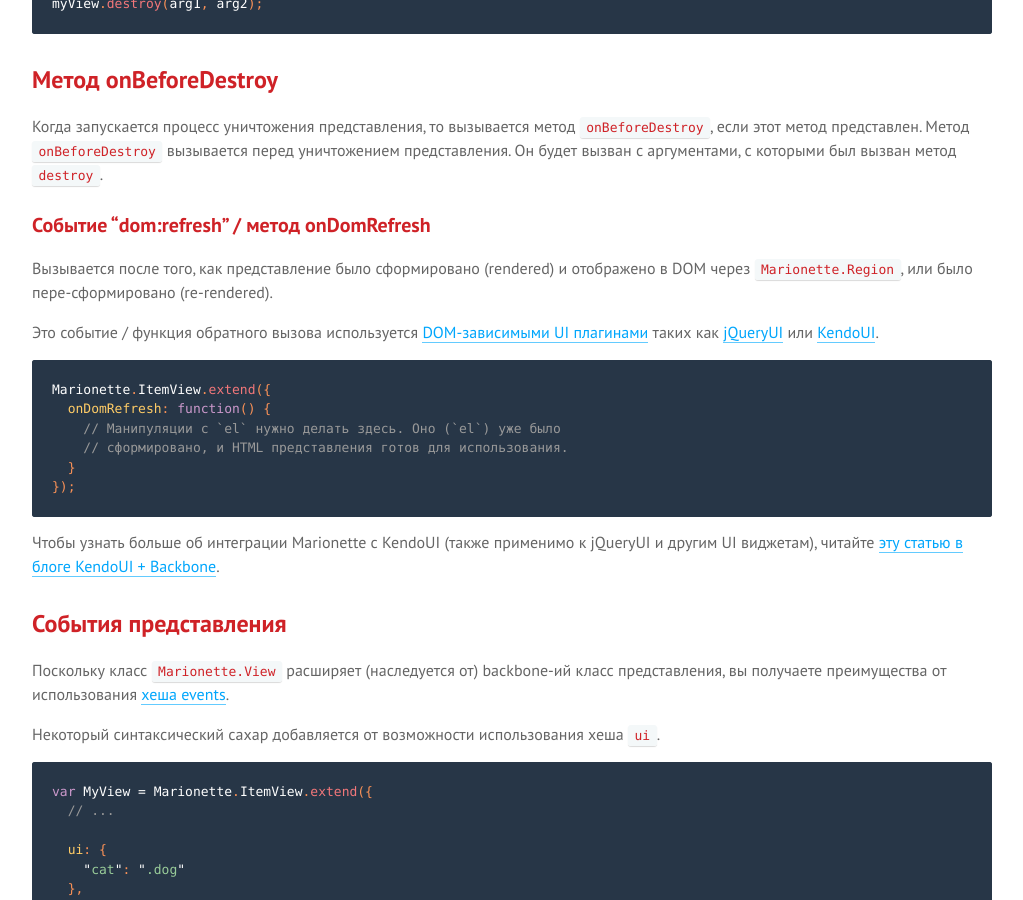
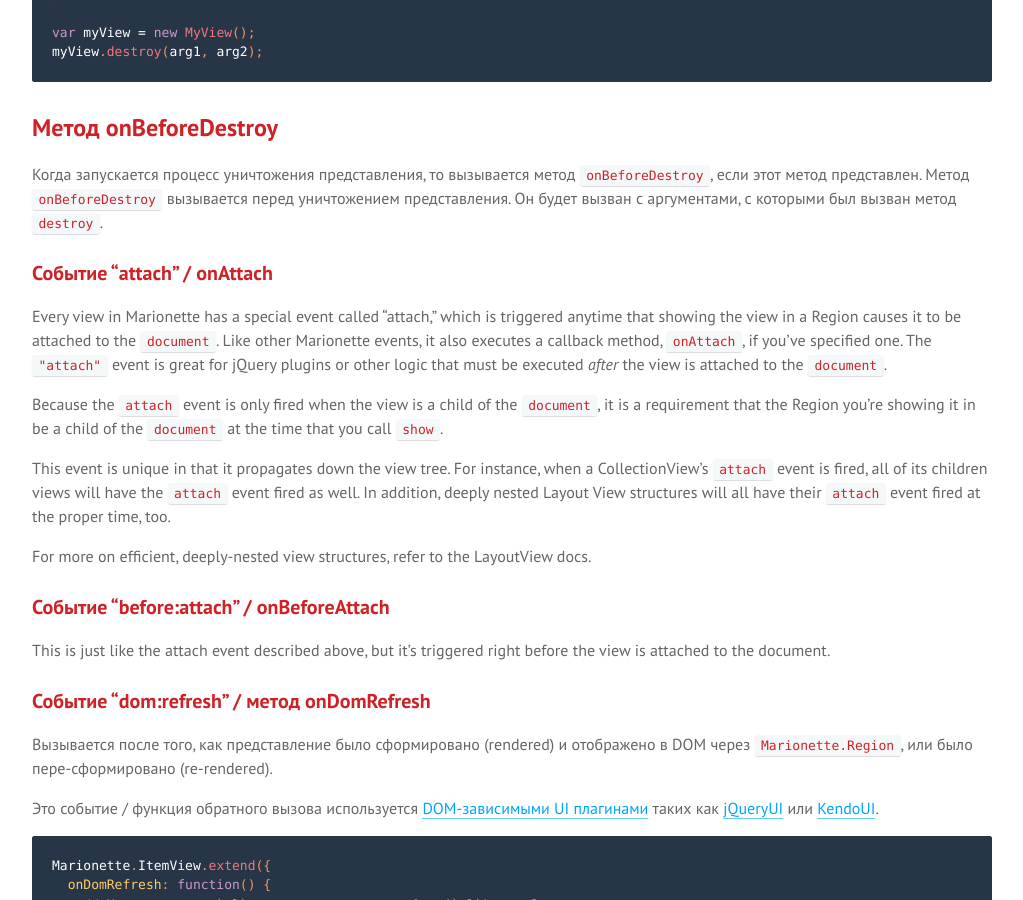
Before and after one commit to sadcitizen/marionettejs.ru, a Jekyll site: the page built from _posts/2014-06-10-view.md, in a window 1280 px wide and 900 px high, scrolled down 2919 px. Shown: the whole window, without its empty margins (128-1151 px from the left). Built offline with Jekyll 4.4.1, drawn with Linux system fonts in a browser that asks for light colours; some web fonts are replaced; Markdown is read by kramdown in place of the engine named in the settings; some of the changed text lies outside the part shown.

Commit message:
update ru/View to v2.3.0

```diff
--- a/_includes/translation/ru/marionette.view.md
+++ b/_includes/translation/ru/marionette.view.md
@@ -14,11 +14,13 @@ Marionette имеет базовый класс `Marionette.View`,
 * [Метод onShow](#view-onshow)
 * [Метод destroy](#view-destroy)
 * [Метод onBeforeDestroy](#view-onbeforedestroy)
+* [Событие "attach" / onAttach](#view-attach--onattach-event)
+* [Событие "before:attach" / onBeforeAttach](#view-beforeattach--onbeforeattach-event)
 * [Событие "dom:refresh" / метод onDomRefresh](#view-domrefresh--ondomrefresh-event)
 * [События представления](#viewevents)
 * [Триггеры представления](#viewtriggers)
 * [События модели в modelEvents и события коллекции в collectionEvents](#viewmodelevents-and-viewcollectionevents)
-* [Метод serializeData](#viewserializedata)
+* [Метод serializeModel](#viewserializemodel)
 * [Метод bindUIElements](#viewbinduielements)
 * [Метод getOption](#viewgetoption)
 * [Метод bindEntityEvents](#viewbindentityevents)
@@ -122,6 +124,28 @@ myView.destroy(arg1, arg2);
 Когда запускается процесс уничтожения представления, то вызывается метод `onBeforeDestroy`, если этот
 метод представлен. Метод `onBeforeDestroy` вызывается перед уничтожением представления. Он будет вызван
 с аргументами, с которыми был вызван метод `destroy`.
+
+### Событие "attach" / onAttach
+
+Every view in Marionette has a special event called "attach," which is triggered anytime that showing
+the view in a Region causes it to be attached to the `document`. Like other Marionette events, it also
+executes a callback method, `onAttach`, if you've specified one. The `"attach"` event is great for jQuery
+plugins or other logic that must be executed *after* the view is attached to the `document`.
+
+Because the `attach` event is only fired when the view is a child of the `document`, it is a requirement
+that the Region you're showing it in be a child of the `document` at the time that you call `show`.
+
+This event is unique in that it propagates down the view tree. For instance, when a CollectionView's
+`attach` event is fired, all of its children views will have the `attach` event fired as well. In
+addition, deeply nested Layout View structures will all have their `attach` event fired at the proper
+time, too.
+
+For more on efficient, deeply-nested view structures, refer to the LayoutView docs.
+
+### Событие "before:attach" / onBeforeAttach
+
+This is just like the attach event described above, but it's triggered right before the view is
+attached to the document.
 
 ### Событие "dom:refresh" / метод onDomRefresh
 
```
Also changed, not shown: other parts of _includes/translation/ru/marionette.view.md (+2 -4 lines).
